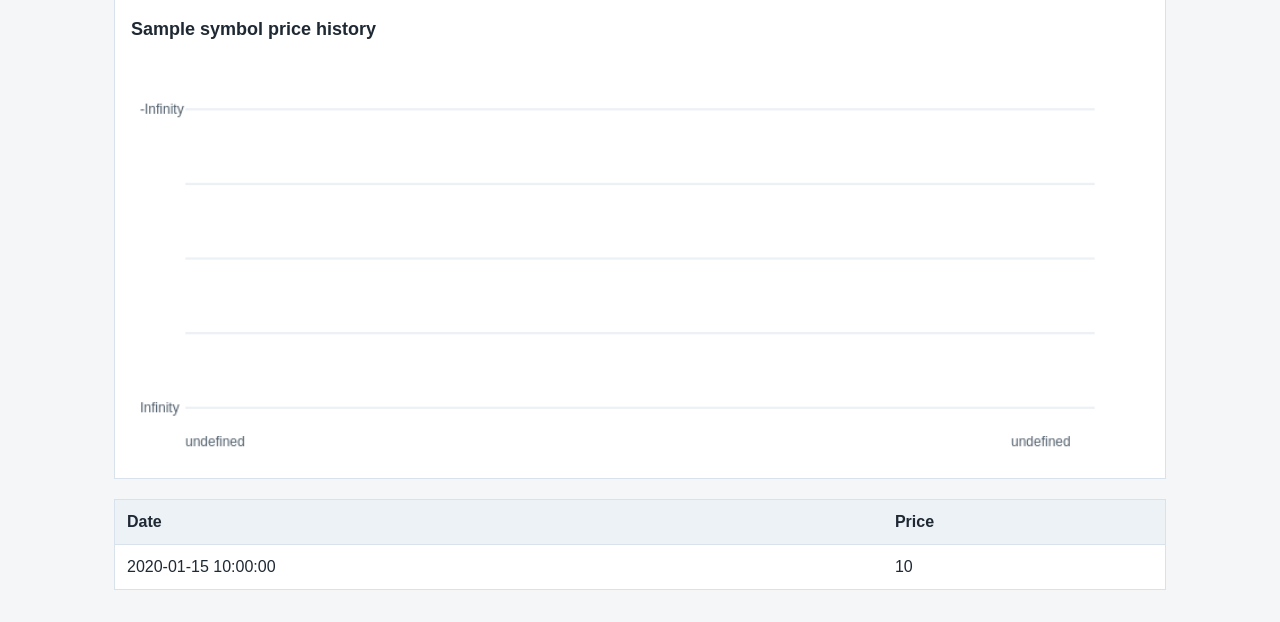
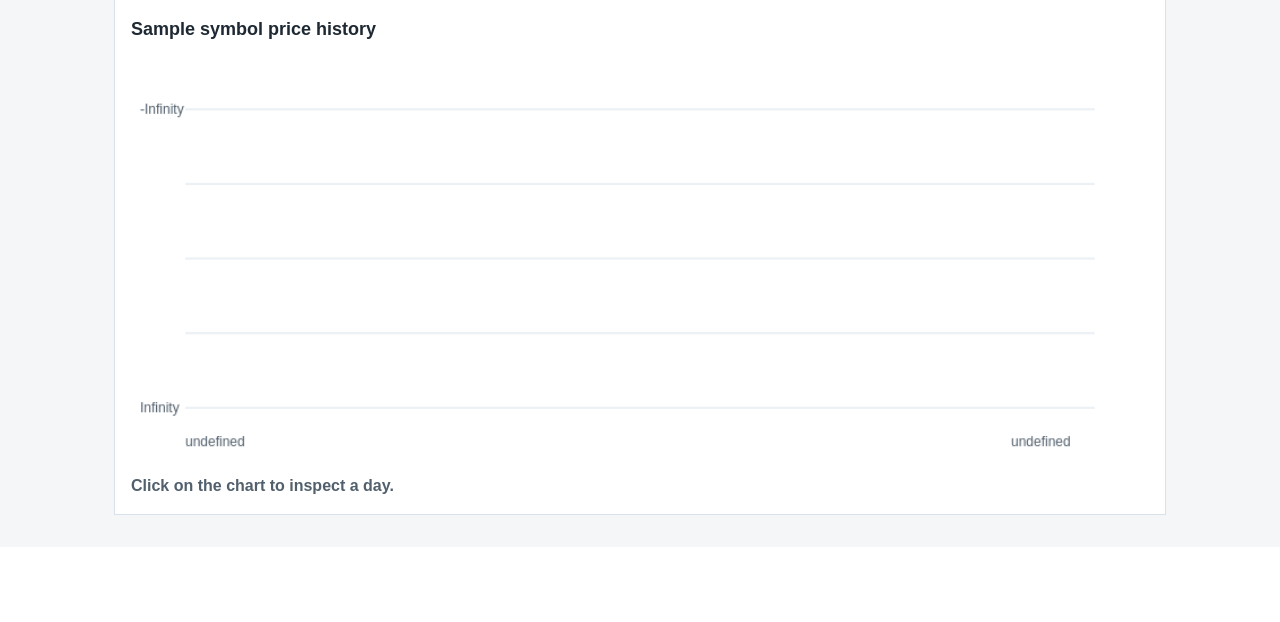
Before and after one commit to spasarnaudov/portfolio-tracker, a Python web app: template apps/flask/templates/charts.html in a window 1280 px wide. Shown: the part 346-968 px from the top of the page. After the commit the page ends 861 px from the top, so only its background shows below. Run offline with Jinja, Linux system fonts and the light colour scheme; the template is opened without the code that fills it: most values are stand-ins (such as "Sample title", 1, 10 or a date in 2020).

Commit message:
Add clickable chart inspection marker

```diff
--- a/apps/flask/static/css/style.css
+++ b/apps/flask/static/css/style.css
@@ -154,6 +154,12 @@
     height: auto;
 }
 
+.chart-info {
+    margin: 12px 0 0;
+    color: #52606d;
+    font-weight: 700;
+}
+
 table {
     width: 100%;
     border-collapse: collapse;
--- a/apps/flask/templates/charts.html
+++ b/apps/flask/templates/charts.html
@@ -112,24 +112,10 @@
                 data-labels='{{ chart_labels | tojson }}'
                 data-values='{{ chart_values | tojson }}'
             ></canvas>
+            <p id="chartInfo" class="chart-info">
+                Click on the chart to inspect a day.
+            </p>
         </section>
-
-        <table>
-            <thead>
-                <tr>
-                    <th>Date</th>
-                    <th>Price</th>
-                </tr>
-            </thead>
-            <tbody>
-                {% for price in prices %}
-                    <tr>
-                        <td>{{ price.price_date }}</td>
-                        <td>{{ price.price }}</td>
-                    </tr>
-                {% endfor %}
-            </tbody>
-        </table>
     {% else %}
         <p>No price data available for this asset.</p>
     {% endif %}
@@ -140,6 +126,7 @@
         if (chartCanvas) {
             const labels = JSON.parse(chartCanvas.dataset.labels);
             const values = JSON.parse(chartCanvas.dataset.values);
+            const chartInfo = document.getElementById("chartInfo");
             const context = chartCanvas.getContext("2d");
             const width = chartCanvas.width;
             const height = chartCanvas.height;
@@ -149,6 +136,15 @@
             const valueRange = maxValue - minValue || 1;
             const xStep = (width - padding * 2) / Math.max(labels.length - 1, 1);
 
+            function getPoint(index) {
+                const x = padding + xStep * index;
+                const value = values[index];
+                const y = height - padding - ((value - minValue) / valueRange) * (height - padding * 2);
+
+                return { x, y, value };
+            }
+
+            function drawChart(selectedIndex = null) {
                 context.clearRect(0, 0, width, height);
                 context.font = "12px Arial";
                 context.strokeStyle = "#d9e2ec";
@@ -167,13 +163,12 @@
                 context.beginPath();
 
                 values.forEach((value, index) => {
-                const x = padding + xStep * index;
-                const y = height - padding - ((value - minValue) / valueRange) * (height - padding * 2);
+                    const point = getPoint(index);
 
                     if (index === 0) {
-                    context.moveTo(x, y);
+                        context.moveTo(point.x, point.y);
                     } else {
-                    context.lineTo(x, y);
+                        context.lineTo(point.x, point.y);
                     }
                 });
 
@@ -181,13 +176,28 @@
 
                 context.fillStyle = "#0b5cad";
                 values.forEach((value, index) => {
-                const x = padding + xStep * index;
-                const y = height - padding - ((value - minValue) / valueRange) * (height - padding * 2);
+                    const point = getPoint(index);
 
                     context.beginPath();
-                context.arc(x, y, 4, 0, Math.PI * 2);
+                    context.arc(point.x, point.y, 4, 0, Math.PI * 2);
                     context.fill();
                 });
+
+                if (selectedIndex !== null) {
+                    const point = getPoint(selectedIndex);
+
+                    context.strokeStyle = "#b42318";
+                    context.lineWidth = 2;
+                    context.beginPath();
+                    context.moveTo(point.x, padding);
+                    context.lineTo(point.x, height - padding);
+                    context.stroke();
+
+                    context.fillStyle = "#b42318";
+                    context.beginPath();
+                    context.arc(point.x, point.y, 6, 0, Math.PI * 2);
+                    context.fill();
+                }
 
                 context.fillStyle = "#52606d";
                 context.fillText(maxValue.toFixed(2), 8, padding + 4);
@@ -195,5 +205,22 @@
                 context.fillText(labels[0], padding, height - 14);
                 context.fillText(labels[labels.length - 1], width - padding - 74, height - 14);
             }
+
+            drawChart();
+
+            chartCanvas.addEventListener("click", (event) => {
+                const rect = chartCanvas.getBoundingClientRect();
+                const scaleX = chartCanvas.width / rect.width;
+                const clickX = (event.clientX - rect.left) * scaleX;
+                const rawIndex = Math.round((clickX - padding) / xStep);
+                const selectedIndex = Math.max(0, Math.min(values.length - 1, rawIndex));
+
+                drawChart(selectedIndex);
+
+                if (chartInfo) {
+                    chartInfo.textContent = `Date: ${labels[selectedIndex]} | Price: ${values[selectedIndex].toFixed(2)}`;
+                }
+            });
+        }
     </script>
 {% endblock %}
```
Lines whose indentation alone changed are shown as unchanged.
